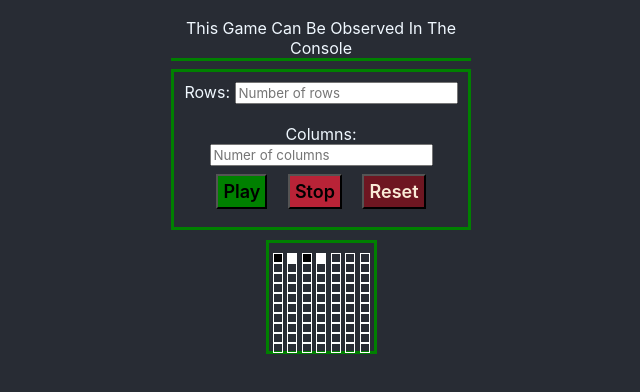
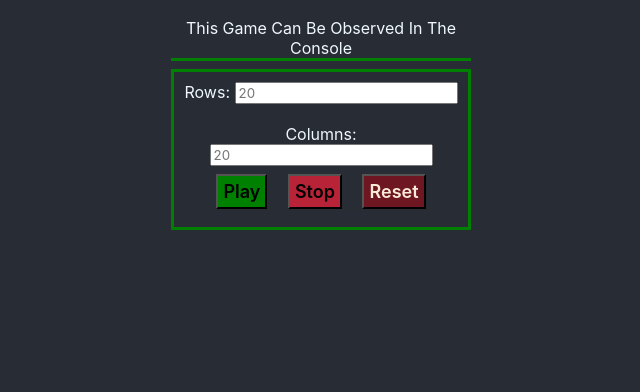
Before and after one commit to inusanaimu/gameOfLife, a plain HTML site: page index.html in a window 1280 px wide. Shown: the whole page, without its empty margins (319-959 px from the left). Drawn offline with Linux system fonts and the light colour scheme.

Commit message:
Adding 20x20 defult value

```diff
--- a/index.html
+++ b/index.html
@@ -20,9 +20,9 @@
                 <h4>This Game Can Be Observed In The Console</h4>
                 <fieldset  class="fieldset" id="fieldset" style="display: inline-block; width: 300px;">
                     <label for="row">rows:</label>
-                    <input id="row" type="text"  placeholder="Number of rows"> <br/><br/>
+                    <input id="row" type="text"  placeholder="20"> <br/><br/>
                     <label for="column">columns:</label>
-                    <input id="column" type="text" placeholder="Numer of columns">
+                    <input id="column" type="text" placeholder="20">
                     <button class="btn btn_start" id='btnStart' onclick="newGame()" >Play</button>
                     <button class="btn btn_stop" onclick="terminateRepeating()" >Stop</button>
                     <button class="btn btn_reset" onclick="clearGame()" >Reset</button>
@@ -31,7 +31,7 @@
 
             <div id="rootDiv"></div>
 
-            <div class=" grid-container">
+            <!-- <div class=" grid-container">
                 <div class=" grid-row">
                     <div class=" alive grid-cell "> </div>
                     <div class=" dead grid-cell "> </div>
@@ -123,7 +123,7 @@
                     <div class=" grid-cell "> </div>
                 </div>
 
-            </div>
+            </div> -->
 
 </body>
 
--- a/style.css
+++ b/style.css
@@ -67,7 +67,7 @@ h4{
     text-align: center;
     align-items: center;
     padding: 4px;
-    border: 3px solid green;
+    /* border: 3px solid green; */
     grid-gap: 0px;
 }
 
```
